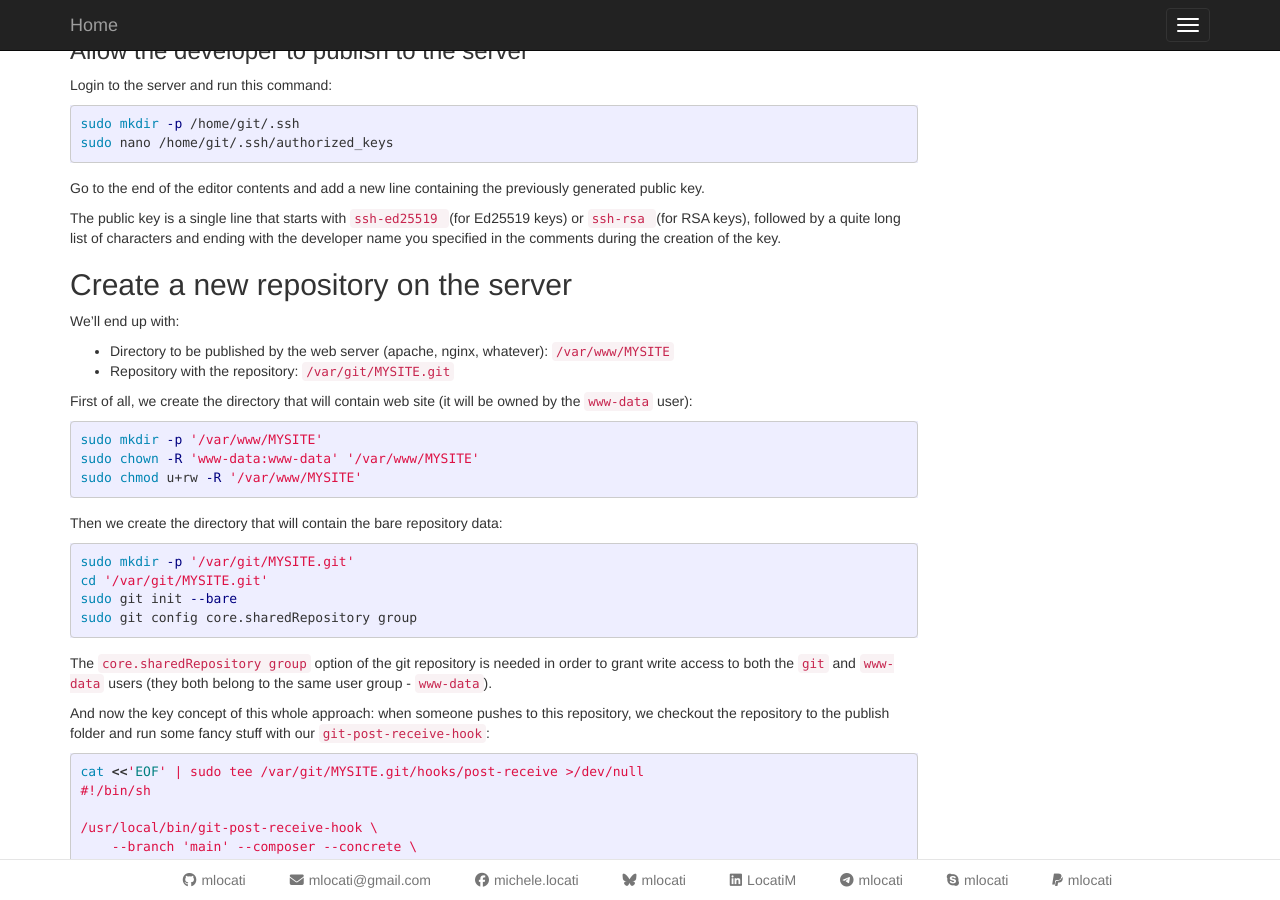
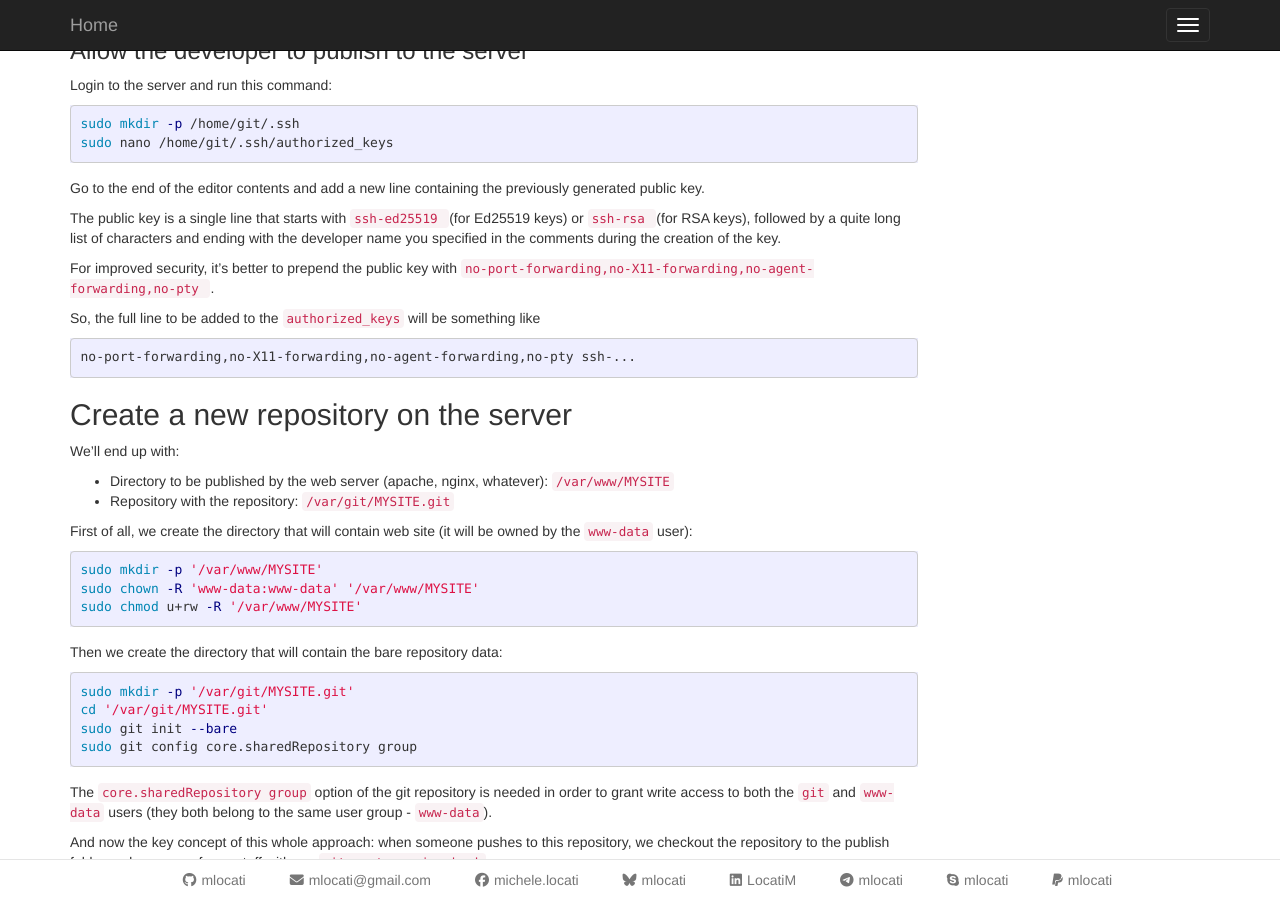
Before and after one commit to mlocati/mlocati.github.io, a Jekyll site: the page built from _articles/deploy-with-git-push.md, in a window 1280 px wide and 900 px high, scrolled down 4142 px. Built offline with Jekyll 4.4.1, drawn with Linux system fonts in a browser that asks for light colours; comment, search, counter and statistics services are not loaded.

Commit message:
Improve security in authorized_keys

````diff
--- a/_articles/deploy-with-git-push.md
+++ b/_articles/deploy-with-git-push.md
@@ -296,6 +296,14 @@ Go to the end of the editor contents and add a new line containing the previousl
 
 The public key is a single line that starts with `ssh-ed25519 ` (for Ed25519 keys) or `ssh-rsa ` (for RSA keys), followed by a quite long list of characters and ending with the developer name you specified in the comments during the creation of the key.
 
+For improved security, it's better to prepend the public key with `no-port-forwarding,no-X11-forwarding,no-agent-forwarding,no-pty `.
+
+So, the full line to be added to the `authorized_keys` will be something like
+
+```
+no-port-forwarding,no-X11-forwarding,no-agent-forwarding,no-pty ssh-...
+```
+
 
 ## Create a new repository on the server
 
````
